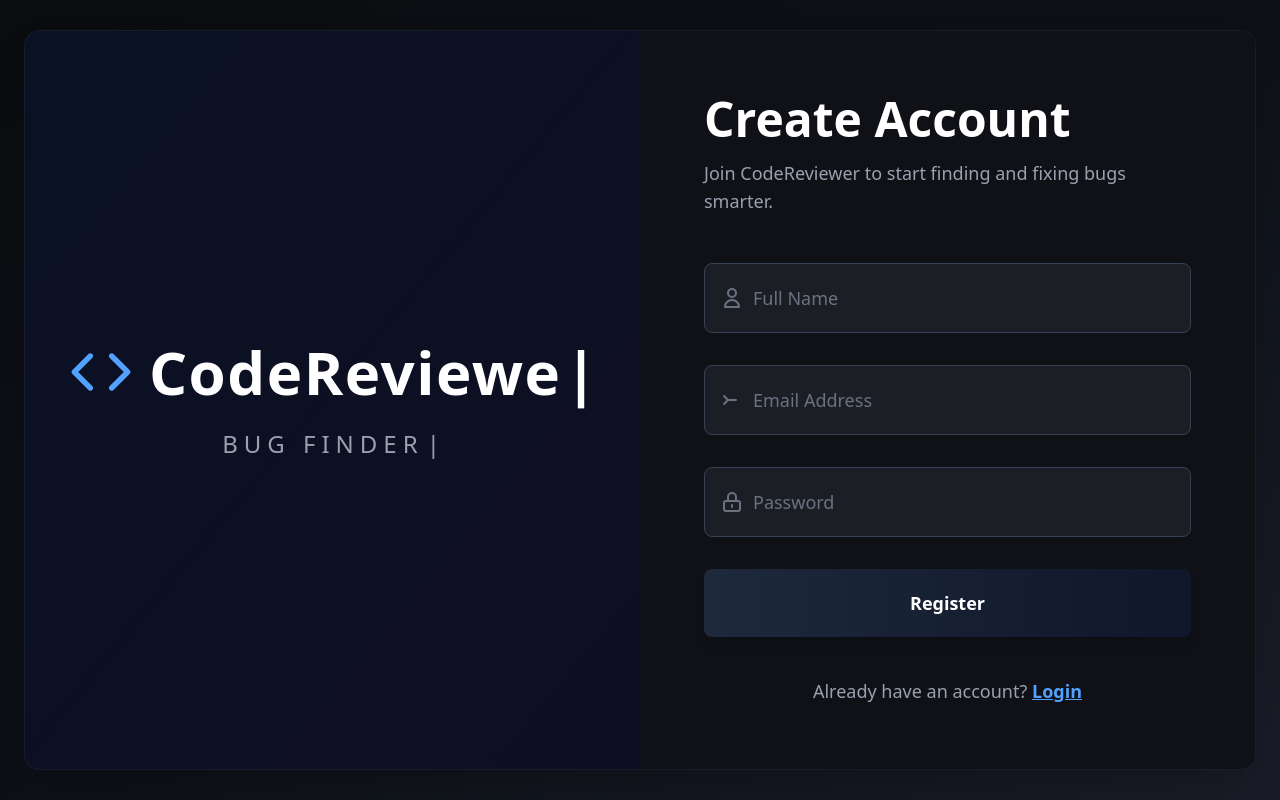
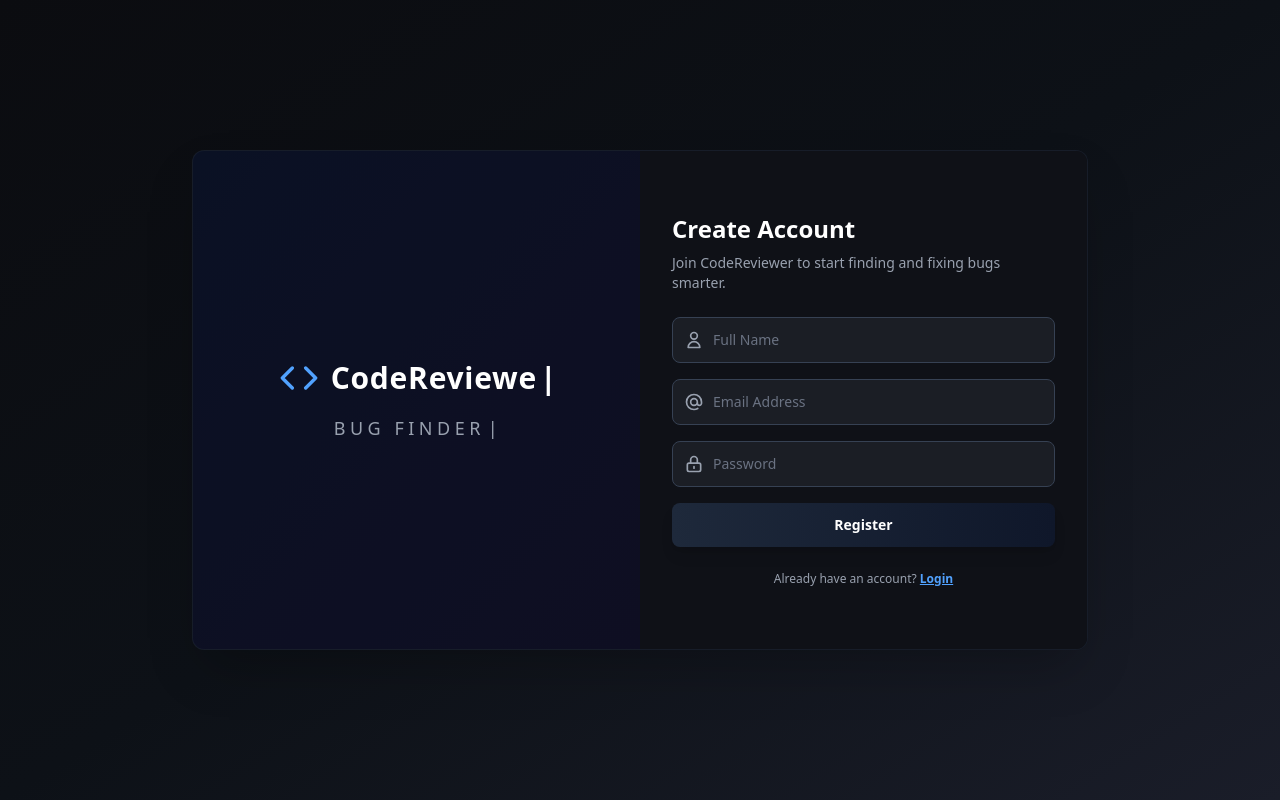
Before and after one commit to Aayushbhandarkar/Ai-powered-code-review, a React (Vite) app in the folder Frontend/: page / in a window 1280 px wide. Both pictures are taken after a click on the button "Register". Built offline with nearby package versions, Linux system fonts and the light colour scheme; no server answers.

Commit message:
Update Register.jsx

```diff
--- a/Frontend/src/pages/Register.jsx
+++ b/Frontend/src/pages/Register.jsx
@@ -75,16 +75,16 @@ function Register({ setAuth, setIsRegister }) {
         initial={{ opacity: 0, scale: 0.95, y: 40 }}
         animate={{ opacity: 1, scale: 1, y: 0 }}
         transition={{ duration: 0.6, ease: "easeOut" }}
-        className="flex w-full max-w-7xl min-h-[600px] md:min-h-[720px] rounded-2xl overflow-hidden shadow-2xl border border-gray-800/50 backdrop-blur-md bg-[#10131a] flex-col md:flex-row"
+        className="flex w-full max-w-4xl min-h-[500px] rounded-xl overflow-hidden shadow-2xl border border-gray-800/50 backdrop-blur-md bg-[#10131a] flex-col md:flex-row"
       >
         {/* Left Side (branding) */}
-        <div className="hidden md:flex w-1/2 bg-gradient-to-br from-blue-900/40 to-indigo-900/40 flex-col items-center justify-center p-10 lg:p-16 text-center relative">
+        <div className="hidden md:flex w-1/2 bg-gradient-to-br from-blue-900/40 to-indigo-900/40 flex-col items-center justify-center p-8 text-center relative">
           <div className="absolute inset-0 bg-black/50"></div>
           <div className="relative z-10">
-            <div className="flex items-center justify-center space-x-4">
+            <div className="flex items-center justify-center space-x-3">
               <svg
                 xmlns="http://www.w3.org/2000/svg"
-                className="h-12 w-12 lg:h-16 lg:w-16 text-blue-400"
+                className="h-10 w-10 text-blue-400"
                 fill="none"
                 viewBox="0 0 24 24"
                 stroke="currentColor"
@@ -96,7 +96,7 @@ function Register({ setAuth, setIsRegister }) {
                   d="M16 18l6-6-6-6M8 6l-6 6 6 6"
                 />
               </svg>
-              <h1 className="text-4xl lg:text-6xl font-extrabold text-white tracking-wide">
+              <h1 className="text-3xl font-extrabold text-white tracking-wide">
                 <Typewriter
                   words={["CodeReviewer"]}
                   loop={false}
@@ -106,7 +106,7 @@ function Register({ setAuth, setIsRegister }) {
                 />
               </h1>
             </div>
-            <p className="text-gray-400 text-xl lg:text-2xl mt-6 font-medium tracking-[0.25em]">
+            <p className="text-gray-400 text-lg mt-4 font-medium tracking-[0.25em]">
               <Typewriter
                 words={["BUG FINDER"]}
                 loop={false}
@@ -119,15 +119,15 @@ function Register({ setAuth, setIsRegister }) {
         </div>
 
         {/* Right Side (form) */}
-        <div className="w-full md:w-1/2 bg-[#0f1117] p-6 sm:p-10 lg:p-16 flex flex-col justify-center">
-          <h2 className="text-3xl sm:text-4xl md:text-5xl font-bold text-white mb-3 sm:mb-4">
+        <div className="w-full md:w-1/2 bg-[#0f1117] p-8 flex flex-col justify-center">
+          <h2 className="text-2xl font-bold text-white mb-2">
             Create Account
           </h2>
-          <p className="text-gray-400 mb-8 sm:mb-12 text-base sm:text-lg">
+          <p className="text-gray-400 mb-6 text-sm">
             Join CodeReviewer to start finding and fixing bugs smarter.
           </p>
 
-          <form onSubmit={handleRegister} className="space-y-6 sm:space-y-8">
+          <form onSubmit={handleRegister} className="space-y-4">
             {/* Name Field */}
             <motion.div
               initial={{ opacity: 0, x: -30 }}
@@ -140,25 +140,14 @@ function Register({ setAuth, setIsRegister }) {
                 placeholder="Full Name"
                 value={name}
                 onChange={(e) => setName(e.target.value)}
-                className="w-full pl-12 pr-4 py-4 sm:py-5 rounded-lg bg-[#1b1e25] text-white placeholder-gray-500 focus:outline-none focus:ring-2 focus:ring-blue-500 border border-gray-700 text-base sm:text-lg"
+                className="w-full pl-10 pr-4 py-3 rounded-lg bg-[#1b1e25] text-white placeholder-gray-500 focus:outline-none focus:ring-2 focus:ring-blue-500 border border-gray-700 text-sm"
                 required
               />
-              <span className="absolute inset-y-0 left-0 flex items-center pl-4 text-gray-500">
-                <svg
-                  xmlns="http://www.w3.org/2000/svg"
-                  className="h-5 w-5 sm:h-6 sm:w-6"
-                  fill="none"
-                  viewBox="0 0 24 24"
-                  stroke="currentColor"
-                  strokeWidth="2"
-                >
-                  <path
-                    strokeLinecap="round"
-                    strokeLinejoin="round"
-                    d="M16 7a4 4 0 11-8 0 4 4 0 018 0zM12 14a7 7 0 00-7 7h14a7 7 0 00-7-7z"
-                  />
+              <div className="absolute left-3 top-1/2 transform -translate-y-1/2">
+                <svg className="w-5 h-5 text-gray-400" fill="none" stroke="currentColor" viewBox="0 0 24 24">
+                  <path strokeLinecap="round" strokeLinejoin="round" strokeWidth="2" d="M16 7a4 4 0 11-8 0 4 4 0 018 0zM12 14a7 7 0 00-7 7h14a7 7 0 00-7-7z" />
                 </svg>
-              </span>
+              </div>
             </motion.div>
 
             {/* Email Field */}
@@ -173,25 +162,14 @@ function Register({ setAuth, setIsRegister }) {
                 placeholder="Email Address"
                 value={email}
                 onChange={(e) => setEmail(e.target.value)}
-                className="w-full pl-12 pr-4 py-4 sm:py-5 rounded-lg bg-[#1b1e25] text-white placeholder-gray-500 focus:outline-none focus:ring-2 focus:ring-blue-500 border border-gray-700 text-base sm:text-lg"
+                className="w-full pl-10 pr-4 py-3 rounded-lg bg-[#1b1e25] text-white placeholder-gray-500 focus:outline-none focus:ring-2 focus:ring-blue-500 border border-gray-700 text-sm"
                 required
               />
-              <span className="absolute inset-y-0 left-0 flex items-center pl-4 text-gray-500">
-                <svg
-                  xmlns="http://www.w3.org/2000/svg"
-                  className="h-5 w-5 sm:h-6 sm:w-6"
-                  fill="none"
-                  viewBox="0 0 24 24"
-                  stroke="currentColor"
-                  strokeWidth="2"
-                >
-                  <path
-                    strokeLinecap="round"
-                    strokeLinejoin="round"
-                    d="M16 12H8m0 0l-4-4m4 4l-4 4m4-4h8"
-                  />
+              <div className="absolute left-3 top-1/2 transform -translate-y-1/2">
+                <svg className="w-5 h-5 text-gray-400" fill="none" stroke="currentColor" viewBox="0 0 24 24">
+                  <path strokeLinecap="round" strokeLinejoin="round" strokeWidth="2" d="M16 12a4 4 0 10-8 0 4 4 0 008 0zm0 0v1.5a2.5 2.5 0 005 0V12a9 9 0 10-9 9m4.5-1.206a8.959 8.959 0 01-4.5 1.207" />
                 </svg>
-              </span>
+              </div>
             </motion.div>
 
             {/* Password Field */}
@@ -206,32 +184,21 @@ function Register({ setAuth, setIsRegister }) {
                 placeholder="Password"
                 value={password}
                 onChange={(e) => setPassword(e.target.value)}
-                className="w-full pl-12 pr-4 py-4 sm:py-5 rounded-lg bg-[#1b1e25] text-white placeholder-gray-500 focus:outline-none focus:ring-2 focus:ring-blue-500 border border-gray-700 text-base sm:text-lg"
+                className="w-full pl-10 pr-4 py-3 rounded-lg bg-[#1b1e25] text-white placeholder-gray-500 focus:outline-none focus:ring-2 focus:ring-blue-500 border border-gray-700 text-sm"
                 required
               />
-              <span className="absolute inset-y-0 left-0 flex items-center pl-4 text-gray-500">
-                <svg
-                  xmlns="http://www.w3.org/2000/svg"
-                  className="h-5 w-5 sm:h-6 sm:w-6"
-                  fill="none"
-                  viewBox="0 0 24 24"
-                  stroke="currentColor"
-                  strokeWidth="2"
-                >
-                  <path
-                    strokeLinecap="round"
-                    strokeLinejoin="round"
-                    d="M12 15v2m-6 4h12a2 2 0 002-2v-6a2 2 0 00-2-2H6a2 2 0 00-2 2v6a2 2 0 002 2zm10-10V7a4 4 0 00-8 0v4h8z"
-                  />
+              <div className="absolute left-3 top-1/2 transform -translate-y-1/2">
+                <svg className="w-5 h-5 text-gray-400" fill="none" stroke="currentColor" viewBox="0 0 24 24">
+                  <path strokeLinecap="round" strokeLinejoin="round" strokeWidth="2" d="M12 15v2m-6 4h12a2 2 0 002-2v-6a2 2 0 00-2-2H6a2 2 0 00-2 2v6a2 2 0 002 2zm10-10V7a4 4 0 00-8 0v4h8z" />
                 </svg>
-              </span>
+              </div>
             </motion.div>
 
             {/* Button */}
             <motion.button
               whileTap={{ scale: 0.95 }}
               type="submit"
-              className={`w-full py-4 sm:py-5 px-6 rounded-lg text-white font-semibold shadow-lg text-base sm:text-lg ${
+              className={`w-full py-3 px-4 rounded-lg text-white font-semibold shadow-lg text-sm ${
                 loading
                   ? "bg-gray-700 cursor-not-allowed"
                   : "bg-gradient-to-r from-[#1e293b] to-[#0f172a] hover:from-[#334155] hover:to-[#1e293b]"
@@ -242,8 +209,8 @@ function Register({ setAuth, setIsRegister }) {
             </motion.button>
           </form>
 
-          <div className="mt-8 sm:mt-10 text-center">
-            <p className="text-gray-400 text-sm sm:text-lg">
+          <div className="mt-6 text-center">
+            <p className="text-gray-400 text-xs">
               Already have an account?{" "}
               <button
                 onClick={() => setIsRegister(false)}
```
